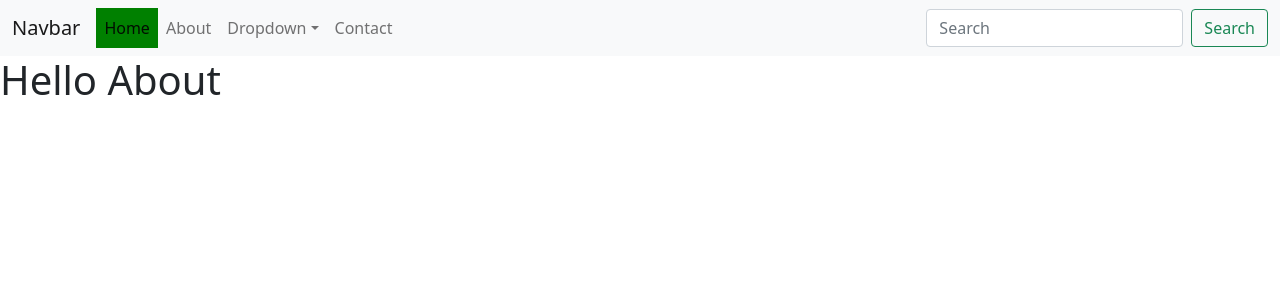
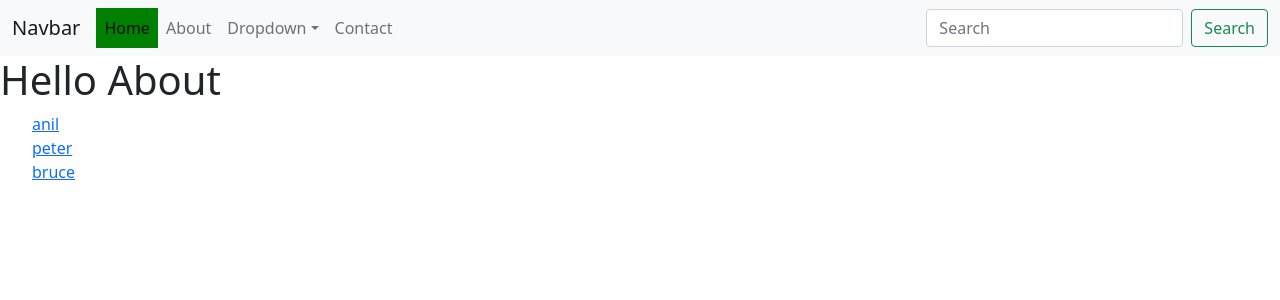
Before and after one commit to sharmasuper/ReactCompetitive, a React (Vite) app: page /About in a window 1280 px wide. Shown: the top 300 px of the page. Built offline with nearby package versions, Linux system fonts and the light colour scheme.

Commit message:
useLocation hook use

```diff
--- a/src/Component/About.jsx
+++ b/src/Component/About.jsx
@@ -1,10 +1,16 @@
 import React from 'react';
 import Layout from '../Layout/Layout';
+import { Link } from 'react-router-dom';
 
 function About() {
   return (
     <Layout>
       <h1>Hello About</h1>
+      <ul>
+        <Link to="/user/anil" state={{name:'anil sidhu',age:'40'}}>anil</Link> <br/>
+        <Link to="/user/peter" >peter</Link> <br/>
+        <Link to="/user/bruce">bruce</Link> <br/>
+      </ul>
     </Layout>
   );
 }
--- a/src/Component/Home.jsx
+++ b/src/Component/Home.jsx
@@ -1,7 +1,10 @@
 import React from 'react';
 import Layout from '../Layout/Layout';
+import { useLocation } from 'react-router-dom';
 
 function Home() {
+    const location = useLocation()
+    console.log(location)
   return (
     <Layout>
       <h1>Hello Home</h1>
--- a/src/Component/User.jsx
+++ b/src/Component/User.jsx
@@ -1,14 +1,18 @@
 import React from 'react';
 import Layout from '../Layout/Layout';
-import { useParams } from 'react-router-dom';
+import { Link, useLocation, useParams } from 'react-router-dom';
 
 function User() {
     const params = useParams()
     const {name} = params
 
+    const location = useLocation()
+    console.log(location)
+
   return (
     <Layout>
       <h1>Hello user -dear - {name}</h1>
+
     </Layout>
   );
 }
```
